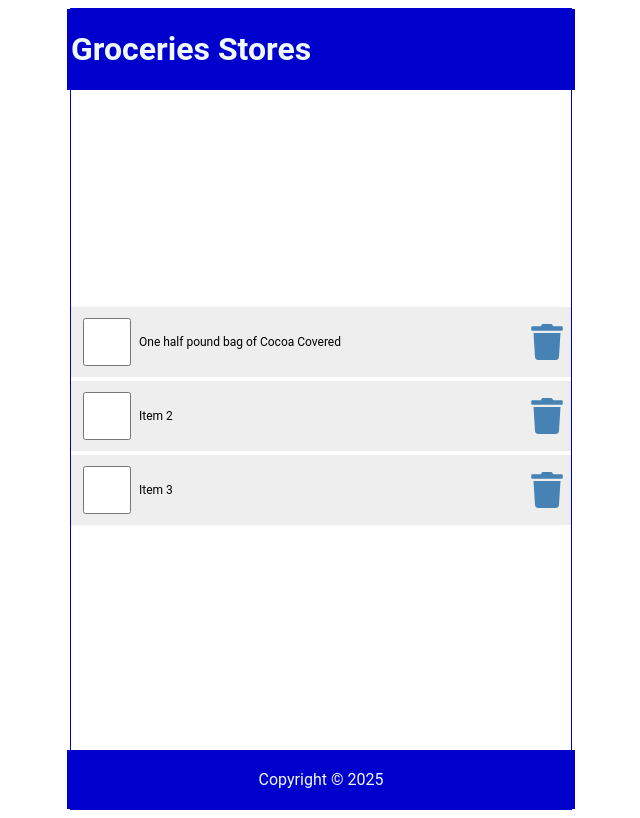
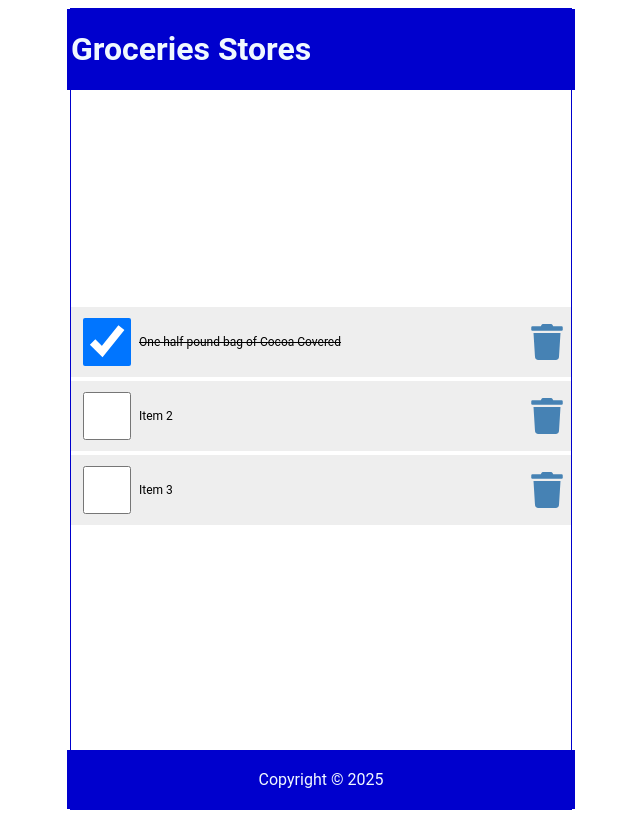
Before and after one commit to Mario-Gozie/React-Course, a React (Create React App) app in the folder 01tutorial/: page / in a window 1280 px wide. Shown: the whole page, without its empty margins (319-959 px from the left). Built offline with nearby package versions, Linux system fonts and the light colour scheme.

Commit message:
was able to understand state

```diff
--- a/01tutorial/src/createList.js
+++ b/01tutorial/src/createList.js
@@ -7,7 +7,7 @@ function CreateList() {
   const [items, setItems] = useState([
     {
       id: 1,
-      checked: false,
+      checked: true,
       item: "One half pound bag of Cocoa Covered",
     },
     {
@@ -23,18 +23,55 @@ function CreateList() {
   ]);
 
   // Please Note that keys are very important in creating list items for react as it is a way which react identify items that has changed.
+  const handleCheck = (id) => {
+    // Here I am saying when I click, go to all the when there is a click, look at the array of items, if any item id matches Id passed to the handle click, create a new item and replace checked with its oposite value which could be true or false. else, just return the item.
+    const listItems = items.map((item) =>
+      item.id === id ? { ...item, checked: !item.checked } : item
+    );
+
+    // Now we can use set item to change the state of the items
+
+    setItems(listItems);
+    localStorage.setItem("shoppinglist", JSON.stringify("listItems"));
+  };
+
+  const handleDelete = (id) => {
+    // This filters out and returns ids that dont match Id passed into it. this is used in a case of delete
+    const listItems = items.filter((item) => item.id !== id);
+
+    setItems(listItems);
+    localStorage.setItem("shoppinglist", JSON.stringify("listItems"));
+  };
+
   return (
     <main>
+      {items.length ? (
         <ul>
           {items.map((item) => (
             <li className="item" key={item.id}>
-            <input type="checkbox" checked={item.checked} />
-            <label>{item.item}</label>
+              <input
+                type="checkbox"
+                onChange={() => handleCheck(item.id)}
+                checked={item.checked}
+              />
+              <label
+                style={item.checked ? { textDecoration: "line-through" } : null}
+                onDoubleClick={() => handleCheck(item.id)}
+              >
+                {item.item}
+              </label>
 
-            <FaTrash role="button" tabIndex="0" />
+              <FaTrash
+                onClick={() => handleDelete(item.id)}
+                role="button"
+                tabIndex="0"
+              />
             </li>
           ))}
         </ul>
+      ) : (
+        <p style={{ marginTop: "2rem" }}>Your list is empty</p>
+      )}
     </main>
   );
 }
```
Lines whose indentation alone changed are shown as unchanged.
